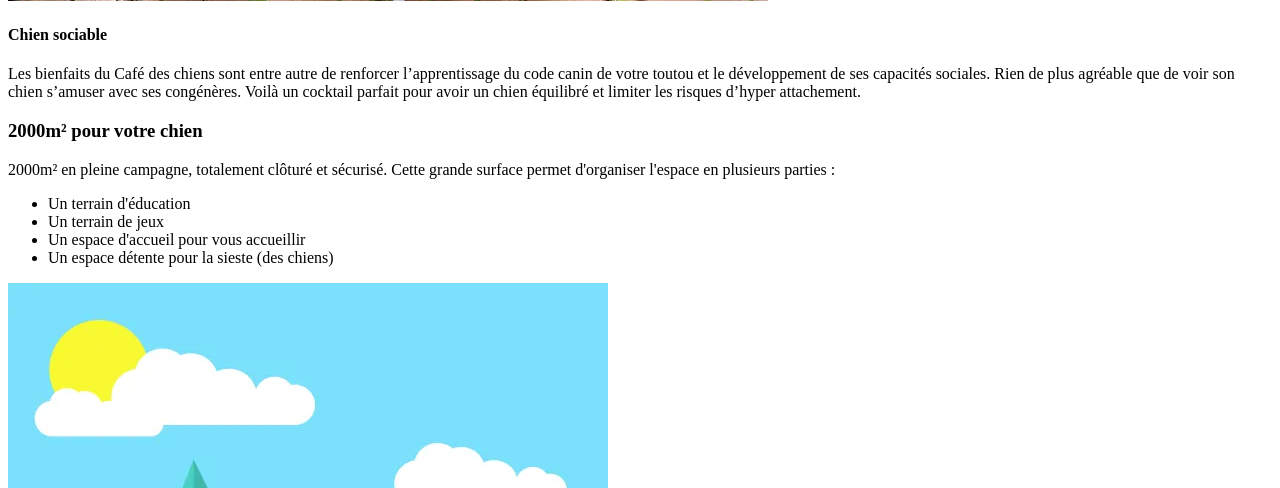
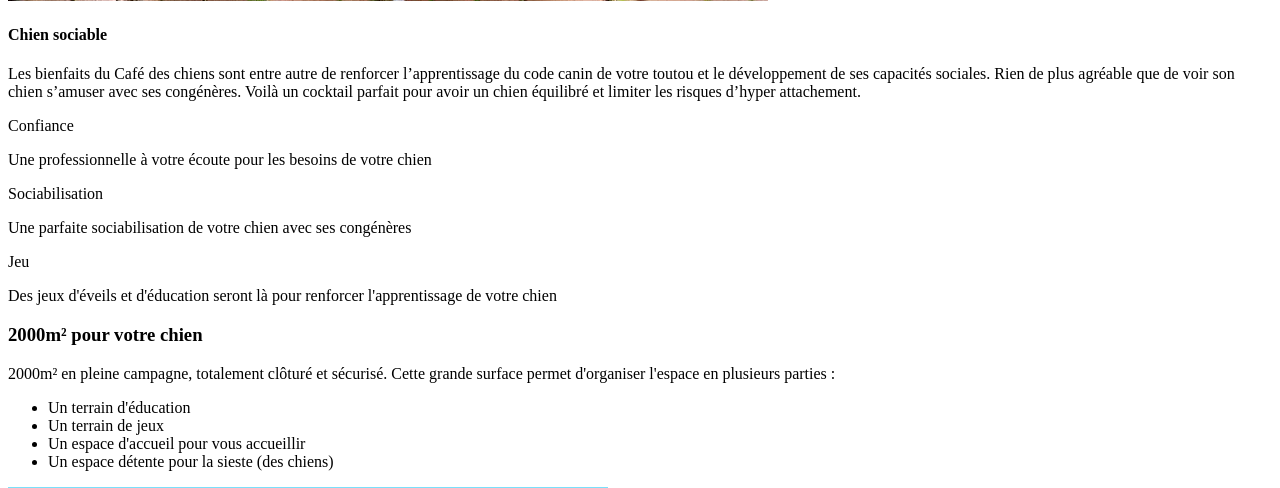
Before and after one commit to baptwild/coffee-dog, a Symfony app: template templates/home/index.html.twig in a window 1280 px wide. Shown: the part 4924-5412 px from the top of the page. Run offline with Twig, Linux system fonts and the light colour scheme; the template is opened without the code that fills it, so the values that code supplies are empty; some libraries are stand-ins or nearby versions.

Commit message:
add Reinsurance section

```diff
--- a/assets/styles/Settings/_variables.scss
+++ b/assets/styles/Settings/_variables.scss
@@ -6,7 +6,7 @@ $font-text: 'Roboto', sans-serif;
 $color-primary: #01B4B8;
 $color-secondary: #008EA1;
 $color-tertiary: #00DAC1;
-$color-quaternary: #1D6980;
+$color-quaternary: #1D6a80;
 
 $color-black: #181818;
 $color-white: #FFFFFF;
--- a/assets/styles/main.scss
+++ b/assets/styles/main.scss
@@ -17,6 +17,7 @@
 
 // Molecules
 @use "./Components/Molecules/m_Card";
+@use "./Components/Molecules/m_ReinsuranceItem";
 @use "./Components/Molecules/m_TextImageBlock";
 
 // Organisms
@@ -25,6 +26,7 @@
 @use "./Components/Organisms/o_CardList";
 @use "./Components/Organisms/o_HeroHome";
 @use "./Components/Organisms/o_Navbar";
+@use "./Components/Organisms/o_ReinsuranceList";
 
 // Layout
 @use "./Layout/l_Header";
--- /dev/null
+++ b/templates/components/molecules/_reinsuranceItem.html.twig
@@ -0,0 +1,9 @@
+<div class="m_ReinsuranceItem">
+	<div class="m_ReinsuranceItem_icon">
+		<i class="{{ icon }}"></i>
+	</div>
+	<div class="m_ReinsuranceItem_content">
+		<p class="m_ReinsuranceItem_title">{{ title }}</p>
+		<p class="m_ReinsuranceItem_description">{{ description }}</p>
+	</div>
+</div>
--- a/templates/components/organisms/_needsListHome.html.twig
+++ b/templates/components/organisms/_needsListHome.html.twig
@@ -1,7 +1,7 @@
 <section class="o_CardList l_Wrapper">
 	{% include 'components/molecules/_card.html.twig' with {
       image: 'build/images/illustrations/travailler.webp',
-      title: "Le temps",
+      title: "Temps",
       description: "Il n'est pas toujours évident au quotidien de lui consacrer suffisamment de temps : une journée de travail plus longue que d'habitude, accompagner les enfants au sport, faire les courses pour la famille..."
    } %}
 	{% include 'components/molecules/_card.html.twig' with {
--- /dev/null
+++ b/templates/components/organisms/_reinsuranceList.html.twig
@@ -0,0 +1,22 @@
+<section class="o_ReinsuranceList">
+	<div class="l_Wrapper">
+		<div class="o_ReinsuranceList_list">
+			{% include 'components/molecules/_reinsuranceItem.html.twig' with {
+            icon: "bi bi-check-lg",
+            title: "Confiance",
+            description: "Une professionnelle à votre écoute pour les besoins de votre chien"
+         } %}
+			{% include 'components/molecules/_reinsuranceItem.html.twig' with {
+            icon: "bi bi-people-fill",
+            title: "Sociabilisation",
+            description: "Une parfaite sociabilisation de votre chien avec ses congénères"
+         } %}
+			{% include 'components/molecules/_reinsuranceItem.html.twig' with {
+            icon: "bi bi-joystick",
+            title: "Jeu",
+            description: "Des jeux d'éveils et d'éducation seront là pour renforcer l'apprentissage de votre chien"
+         } %}
+
+		</div>
+	</div>
+</section>
--- a/templates/home/index.html.twig
+++ b/templates/home/index.html.twig
@@ -13,6 +13,7 @@
 		{% include 'components/organisms/_aboutMeSectionHome.html.twig' %}
 		{% include 'components/organisms/_needsListHome.html.twig' %}
 		{% include 'components/organisms/_benefitListHome.html.twig' %}
+		{% include 'components/organisms/_reinsuranceList.html.twig' %}
 		{% include 'components/organisms/_locationSectionHome.html.twig' %}
 	</div>
 {% endblock %}
```
Also changed, not shown: assets/styles/Components/Molecules/_m_ReinsuranceItem.scss (added, +43 -0 lines), assets/styles/Components/Organisms/_o_ReinsuranceList.scss (added, +24 -0 lines).
